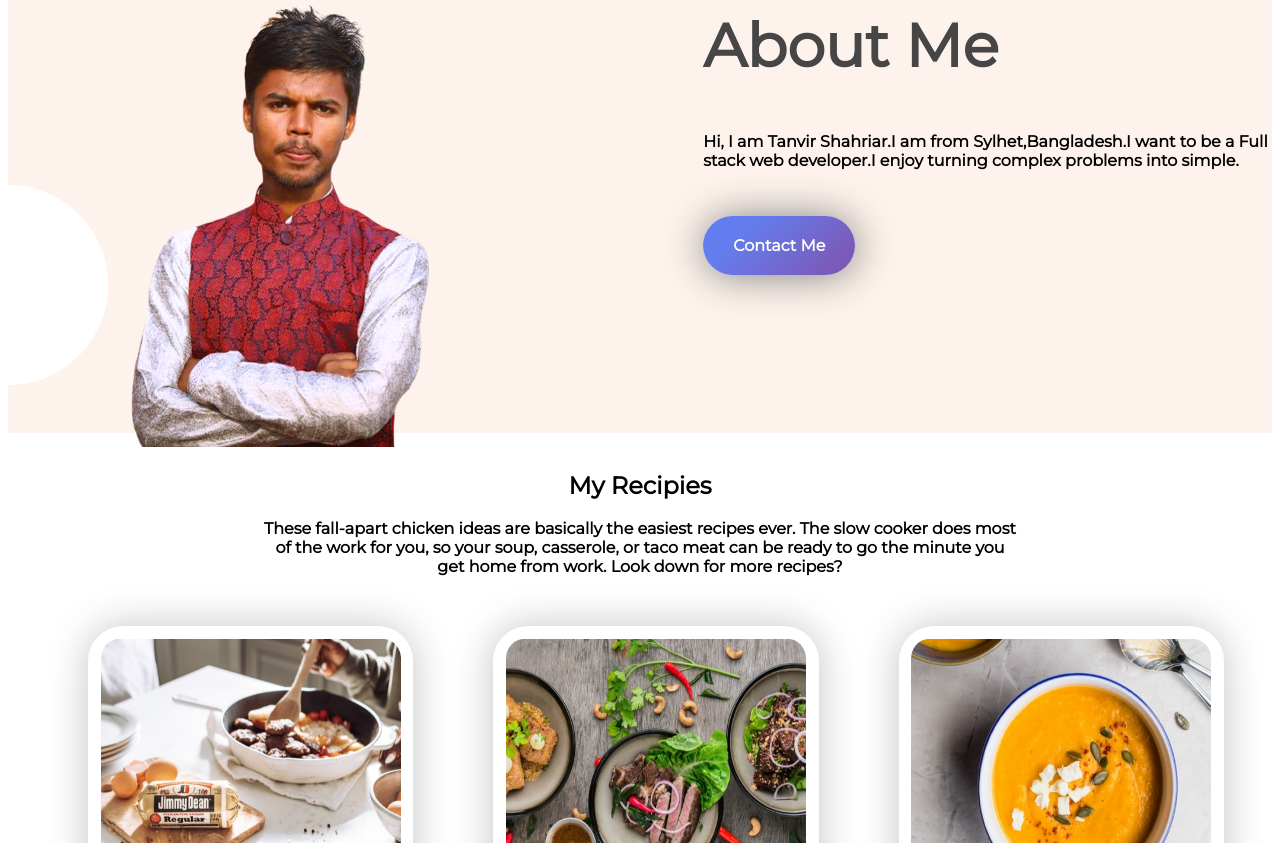
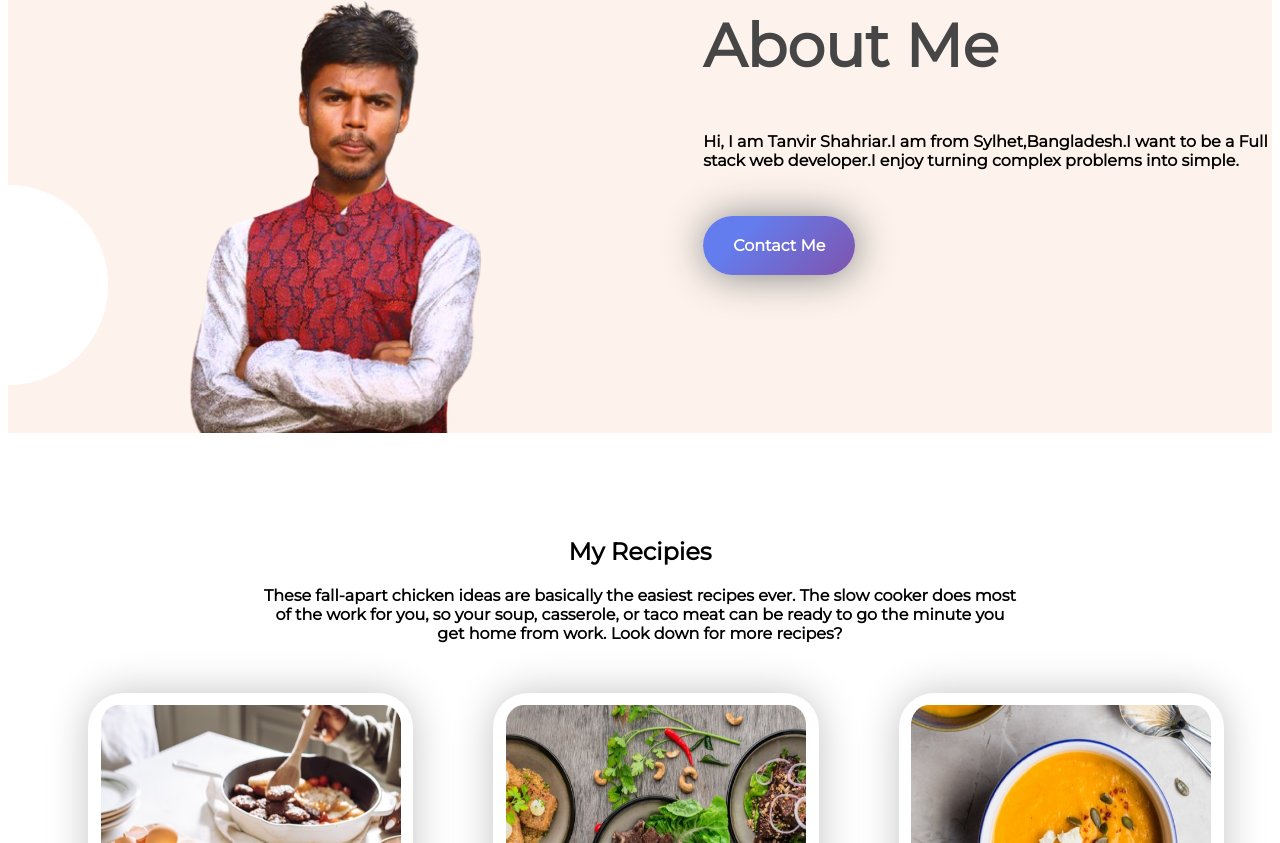
Before and after one commit to Tanvirshahriargit/food-network-system, a plain HTML site: page index.html in a window 1280 px wide. Shown: the part 810-1653 px from the top of the page. Drawn offline with Linux system fonts and the light colour scheme.

Commit message:
food-network-system

```diff
--- a/index.html
+++ b/index.html
@@ -24,7 +24,7 @@
     </section>
     <section class="flexiable bg-banner">
         <div class="half-width">
-            <img src="images/about-me-tanvir.png" alt="">
+            <img id="about-me-tanvir" src="images/about-me-tanvir.png" alt="">
         </div>
         <div id="about-me" class="half-width">
             <h1>About Me</h1>
--- a/style.css
+++ b/style.css
@@ -23,7 +23,6 @@ h1{
     box-shadow: 1px 1px 40px gray;
     display: inline-block;
     margin-top: 30px;
-
 }
 .half-width{
     width: 50%;
@@ -37,6 +36,10 @@ h1{
     background-repeat: no-repeat;
     margin: 0;
 }
+#about-me-tanvir{
+    height: 600px;
+    padding-left: 60px;
+}
 #about-me{
     padding-top: 10%;
 }
@@ -45,7 +48,7 @@ h1{
     padding-left: 20%;
     padding-right: 20%;
     margin-bottom: 50px;
-
+    margin-top: 100px;
 }
 .recipe-itmes{
     padding: 1%;
@@ -54,7 +57,6 @@ h1{
     width: 300px;
     height: 450px;
     margin-left: 80px;
-
 }
 .recipe-itmes img{
     width: 300px;
@@ -64,7 +66,6 @@ h1{
 .background-image-app{
     background-image: url(images/app-banner.png);
     background-repeat: no-repeat;
-
 }
 footer{
     background-color: rgb(53, 52, 52);
```
